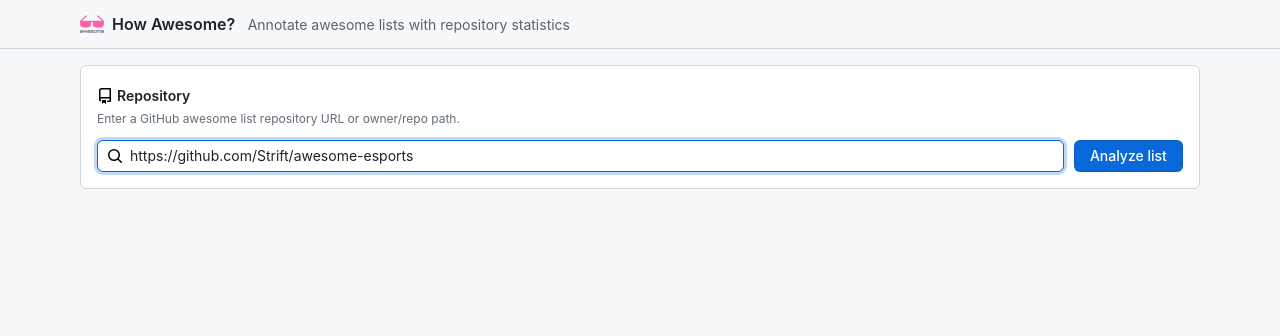
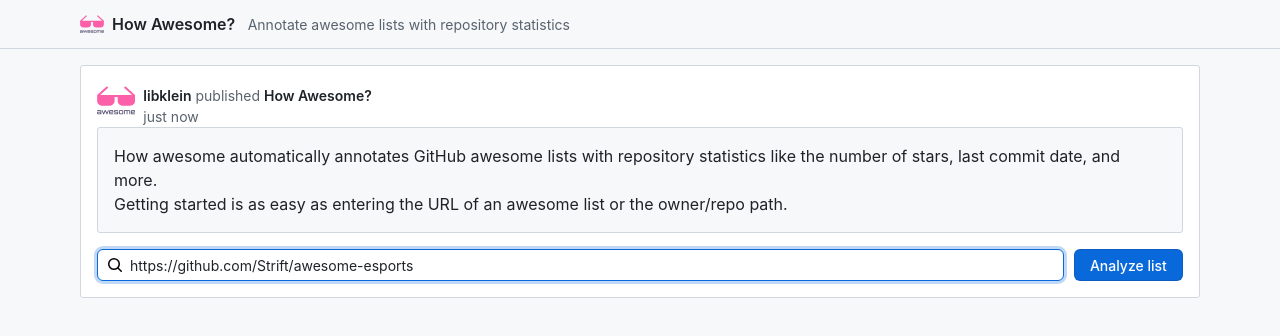
Before and after one commit to libklein/how-awesome, a Svelte app: page / in a window 1280 px wide. Shown: the top 336 px of the page. Built offline with nearby package versions, Linux system fonts and the light colour scheme.

Commit message:
Improved repo selector

```diff
--- a/src/App.svelte
+++ b/src/App.svelte
@@ -356,25 +356,30 @@
 <main>
     <div id="page-container">
         <section class="repo-selector-box" hidden={hasLoadedList}>
-            <label class="repo-label" for="awesome-repo-input">
-                <svg
-                    aria-hidden="true"
-                    height="16"
-                    viewBox="0 0 16 16"
-                    version="1.1"
-                    width="16"
-                    data-view-component="true"
-                    class="repo-label-icon"
-                >
-                    <path
-                        d="M2 2.5A2.5 2.5 0 0 1 4.5 0h8.75a.75.75 0 0 1 .75.75v12.5a.75.75 0 0 1-.75.75h-2.5a.75.75 0 0 1 0-1.5h1.75v-2h-8a1 1 0 0 0-.714 1.7.75.75 0 1 1-1.072 1.05A2.495 2.495 0 0 1 2 11.5Zm10.5-1h-8a1 1 0 0 0-1 1v6.708A2.486 2.486 0 0 1 4.5 9h8ZM5 12.25a.25.25 0 0 1 .25-.25h3.5a.25.25 0 0 1 .25.25v3.25a.25.25 0 0 1-.4.2l-1.45-1.087a.249.249 0 0 0-.3 0L5.4 15.7a.25.25 0 0 1-.4-.2Z"
-                    ></path>
-                </svg>
-                <span class="repo-label-body"> Repository </span>
-            </label>
-            <p class="repo-help">
-                Enter a GitHub awesome list repository URL or owner/repo path.
-            </p>
+            <header class="repo-selector-header">
+                <span class="repo-selector-header-logo">
+                    <AwesomeLogo />
+                </span>
+                <div class="repo-selector-header-body">
+                    <span
+                        ><a href="https://github.com/libklein">libklein</a>
+                        published
+                        <a>How Awesome?</a></span
+                    >
+                    <span>just now</span>
+                </div>
+            </header>
+            <section class="repo-help-container">
+                <p class="repo-help">
+                    How awesome automatically annotates GitHub awesome lists
+                    with repository statistics like the number of stars, last
+                    commit date, and more.
+                </p>
+                <p class="repo-help">
+                    Getting started is as easy as entering the URL of an awesome
+                    list or the owner/repo path.
+                </p>
+            </section>
             <form
                 class="repo-selector"
                 onsubmit={event => {
--- a/src/app.css
+++ b/src/app.css
@@ -105,13 +105,13 @@
 
 .repo-selector-box {
     border: 1px solid var(--gh-border-default);
-    border-radius: 6px;
+    border-radius: 0.1875rem;
     background: var(--gh-bg-default);
     padding: 1rem;
 }
 
-.repo-label {
-    display: inline-flex;
+.repo-selector-header {
+    display: flex;
     color: var(--gh-fg-default);
     font-size: 0.875rem;
     font-weight: 600;
@@ -120,14 +120,39 @@
     align-items: center;
 }
 
-.repo-label-body {
-    margin-left: 0.25rem;
+.repo-selector-header-body a {
+    font-weight: 600;
+    color: var(--gh-fg-default);
+}
+
+.repo-selector-header-logo {
+    width: 40px;
+    height: 40px;
+}
+
+.repo-selector-header-body {
+    display: flex;
+    width: 100%;
+    flex-direction: column;
+    margin-left: 0.5rem;
+    color: var(--gh-fg-muted);
+    font-size: 0.875rem;
+    font-weight: 400;
+    justify-content: space-between;
+}
+
+.repo-help-container {
+    padding: 1em;
+    border: 1px solid var(--gh-border-default);
+    border-radius: 0.1875rem;
+    background: var(--gh-bg-subtle);
+    margin-bottom: 1rem;
 }
 
 .repo-help {
-    margin: 0 0 0.75rem;
-    color: var(--gh-fg-subtle);
-    font-size: 0.75rem;
+    margin: 0;
+    color: var(--gh-fg-default);
+    font-size: 1rem;
 }
 
 .repo-selector {
```
